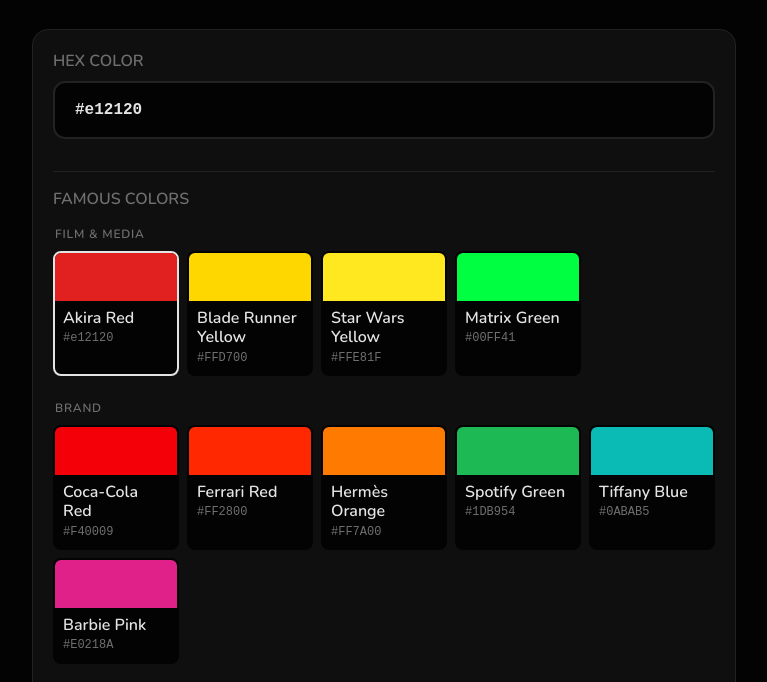
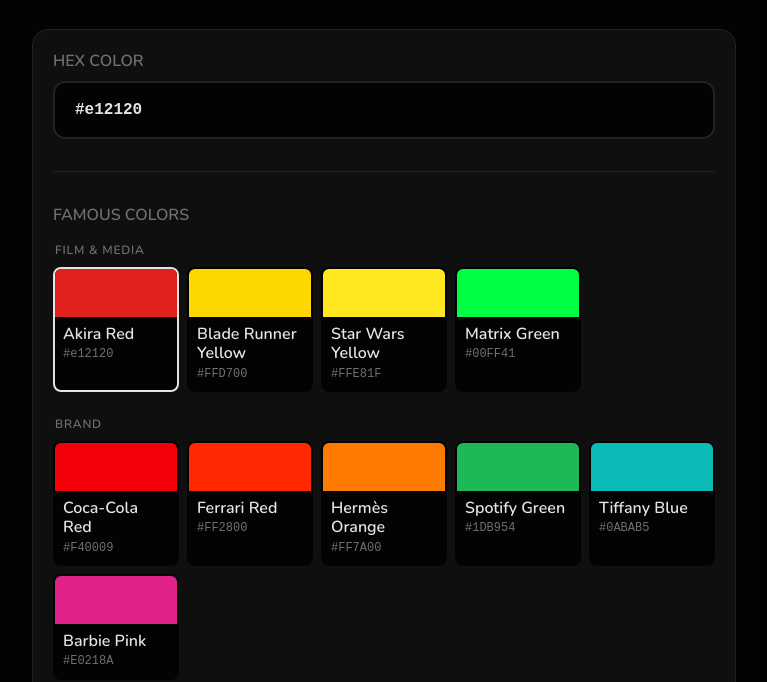
Before and after one commit to caidanw/artifacts, a plain HTML site: page 001-chromatic-breach/index.html in a window 1280 px wide. Shown: the part 118-800 px from the top of the page, without its empty margins (256-1023 px from the left). Drawn offline with nearby package versions, Linux system fonts and the light colour scheme.

Commit message:
fix: increase hr margin bottom

```diff
--- a/global.css
+++ b/global.css
@@ -40,5 +40,5 @@ hr {
   border: none;
   border-bottom: 1px solid var(--border);
   margin-top: 2rem;
-  margin-bottom: 1rem;
+  margin-bottom: 2rem;
 }
```
